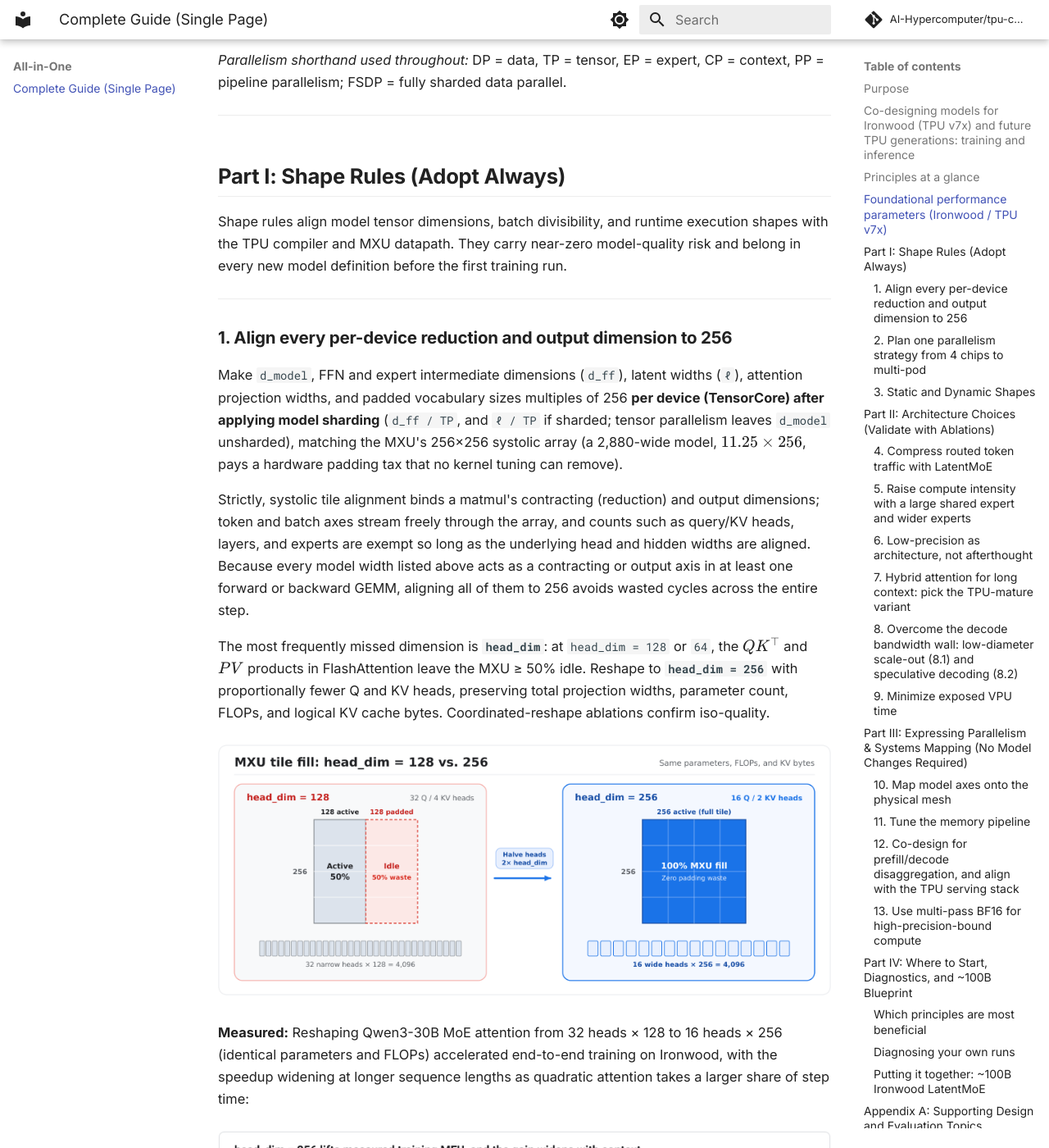
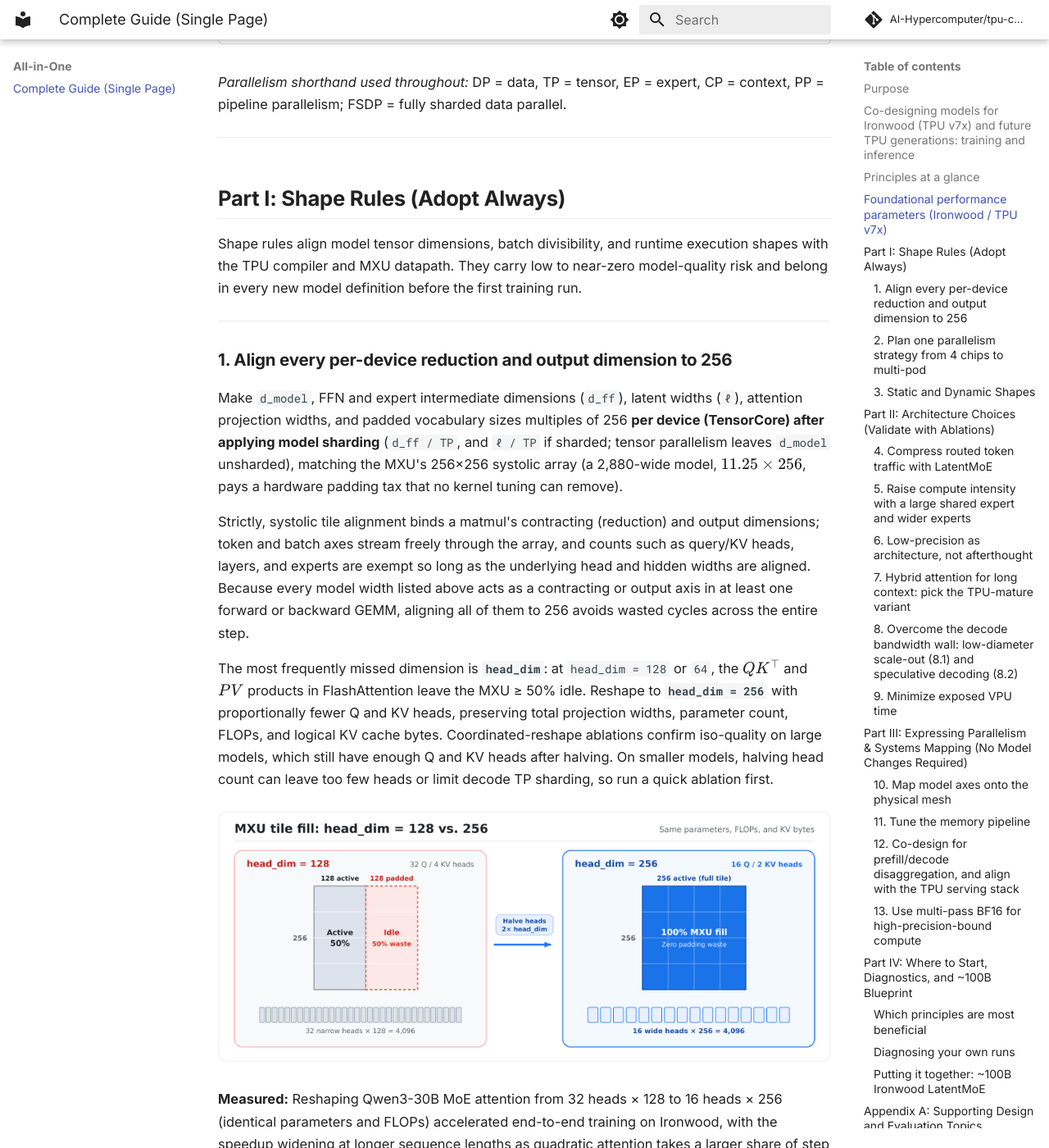
Before and after one commit to AI-Hypercomputer/tpu-codesign, an MkDocs documentation site: the page built from docs/guide.md, in a window 1280 px wide and 1400 px high, scrolled down 6147 px. Shown: the whole window at 82% size. Built offline with MkDocs 1.6.1 and Material for MkDocs 9.7.7, drawn with Linux system fonts in a browser that asks for light colours; comment, search, counter and statistics services are not loaded; some of the changed text lies outside the part shown.

Commit message:
Clarify Principle 1 quality risk for small vs. large models.
Listing 256-alignment (especially `head_dim = 256`) as "~None" quality risk across all model sizes overstated safety for small models, where halving head count can leave too few attention or KV heads or limit decode TP sharding.

Update Principle 1's quality-risk label in `docs/index.md` and `docs/guide.md` to "Low (~None for large models)", align the Shape rules intro to "low to near-zero model-quality risk", and add a brief small-model ablation caveat in Principle 1 (`docs/shape-rules.md` and `docs/guide.md`).

PiperOrigin-RevId: 1023363400

```diff
--- a/docs/guide.md
+++ b/docs/guide.md
@@ -17,7 +17,7 @@ Prefer multi-chapter navigation? Browse the [online book and blog](https://ai-hy
 
 Performance tuning starts with model definition. Architectural choices made before the first training step set permanent ceilings on Model FLOP Utilization (MFU), training cost, and serving latency. This guide provides concrete, hardware-grounded design rules for teams building or adapting models for TPUs, organized into three groups by engineering stage and quality risk:
 
-1. **[Shape rules](#part-i-shape-rules-adopt-always) (Principles 1–3):** Hardware-aligned dimensions, single-plan parallelism, and static shapes with dynamic runtime extent; near-zero model-quality risk. *Adopt always.*
+1. **[Shape rules](#part-i-shape-rules-adopt-always) (Principles 1–3):** Hardware-aligned dimensions, single-plan parallelism, and static shapes with dynamic runtime extent; low to near-zero model-quality risk. *Adopt always.*
 2. **[Architecture choices](#part-ii-architecture-choices-validate-with-ablations) (Principles 4–9):** Structural and numerical design choices; most involve quality trade-offs. *Validate with ablations.*
 3. **[Expressing parallelism & systems mapping](#part-iii-expressing-parallelism-systems-mapping-no-model-changes-required) (Principles 10–13):** Parallelism placement across physical links, memory pipelining, serving disaggregation, and compiler tuning; no model architecture changes required.
 
@@ -27,7 +27,7 @@ Performance tuning starts with model definition. Architectural choices made befo
 
 | # | Group | Guideline summary | Scope | Targets | Quality risk |
 | :--- | :--- | :--- | :--- | :--- | :--- |
-| [1](#1-align-every-per-device-reduction-and-output-dimension-to-256) | Shape | Make every per-device model reduction and output dimension a multiple of 256 (most frequently missed: `head_dim = 256`); counts such as `num_heads`, `layers`, and `batch` are exempt. | General | Both | ~None |
+| [1](#1-align-every-per-device-reduction-and-output-dimension-to-256) | Shape | Make every per-device model reduction and output dimension a multiple of 256 (most frequently missed: `head_dim = 256`); counts such as `num_heads`, `layers`, and `batch` are exempt. | General | Both | Low (~None for large models) |
 | [2](#2-plan-one-parallelism-strategy-from-4-chips-to-multi-pod) | Shape | Plan dimensions for a large TPU scale-up domain (FSDP/TP/EP over ICI) paired with multi-slice scaling (DP/FSDP/PP over DCN, never EP or TP). | General | Training | ~None |
 | [3](#3-static-and-dynamic-shapes) | Shape | Separate compile-time buffer shape from runtime data extent via bucketing, masking, and `SMEM` scalar prefetch (`PrefetchScalarGridSpec`) so dropless MoE (`Megablox`, Tokamax GMM) and paged attention run without recompilation or padding waste. | General + MoE | Both | ~None |
 | [4](#4-compress-routed-token-traffic-with-latentmoe) | Arch | Compress routed token communication volumes with **LatentMoE** (reinvesting saved bandwidth into expert capacity) and low-precision (FP8) all-to-all dispatch. | MoE | Both | Ablate (LatentMoE); FP8 A2A is quality-neutral |
@@ -67,7 +67,7 @@ TPUs are custom ML ASICs engineered for performance per TCO, trading general-pur
 
 ## Part I: Shape Rules (Adopt Always)
 
-Shape rules align model tensor dimensions, batch divisibility, and runtime execution shapes with the TPU compiler and MXU datapath. They carry near-zero model-quality risk and belong in every new model definition before the first training run.
+Shape rules align model tensor dimensions, batch divisibility, and runtime execution shapes with the TPU compiler and MXU datapath. They carry low to near-zero model-quality risk and belong in every new model definition before the first training run.
 
 ---
 
@@ -77,7 +77,7 @@ Make `d_model`, FFN and expert intermediate dimensions (`d_ff`), latent widths (
 
 Strictly, systolic tile alignment binds a matmul's contracting (reduction) and output dimensions; token and batch axes stream freely through the array, and counts such as query/KV heads, layers, and experts are exempt so long as the underlying head and hidden widths are aligned. Because every model width listed above acts as a contracting or output axis in at least one forward or backward GEMM, aligning all of them to 256 avoids wasted cycles across the entire step.
 
-The most frequently missed dimension is **`head_dim`**: at `head_dim = 128` or `64`, the $QK^\top$ and $PV$ products in FlashAttention leave the MXU ≥ 50% idle. Reshape to **`head_dim = 256`** with proportionally fewer Q and KV heads, preserving total projection widths, parameter count, FLOPs, and logical KV cache bytes. Coordinated-reshape ablations confirm iso-quality.
+The most frequently missed dimension is **`head_dim`**: at `head_dim = 128` or `64`, the $QK^\top$ and $PV$ products in FlashAttention leave the MXU ≥ 50% idle. Reshape to **`head_dim = 256`** with proportionally fewer Q and KV heads, preserving total projection widths, parameter count, FLOPs, and logical KV cache bytes. Coordinated-reshape ablations confirm iso-quality on large models, which still have enough Q and KV heads after halving. On smaller models, halving head count can leave too few heads or limit decode TP sharding, so run a quick ablation first.
 
 ![MXU 256x256 tile fill comparison for head_dim = 128 versus head_dim = 256 at matched parameters, FLOPs, and KV bytes](assets/images/p1-head-dim-tile-fill.png)
 
```
Also changed, not shown: docs/index.md (+2 -2 lines), docs/shape-rules.md (+2 -2 lines).
